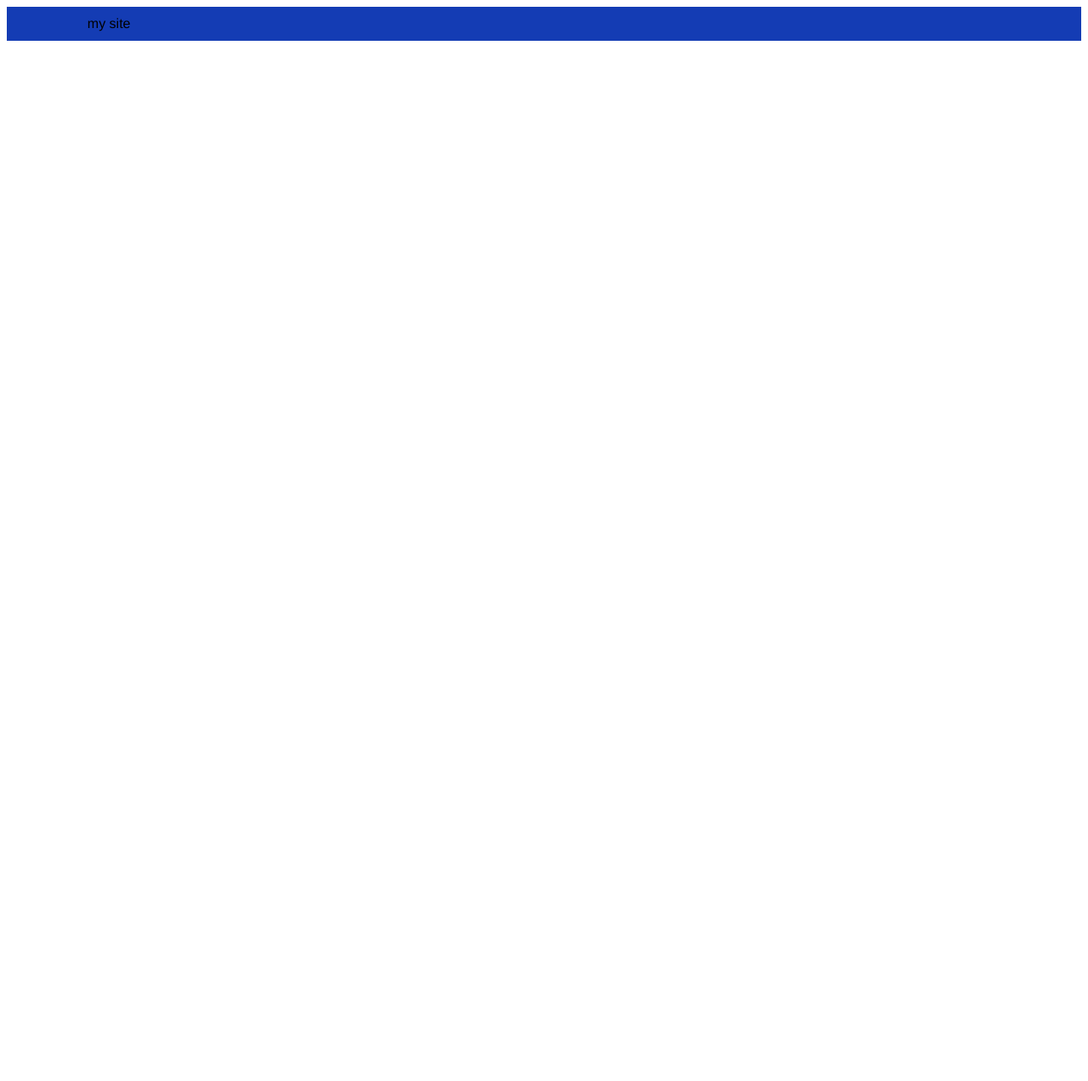
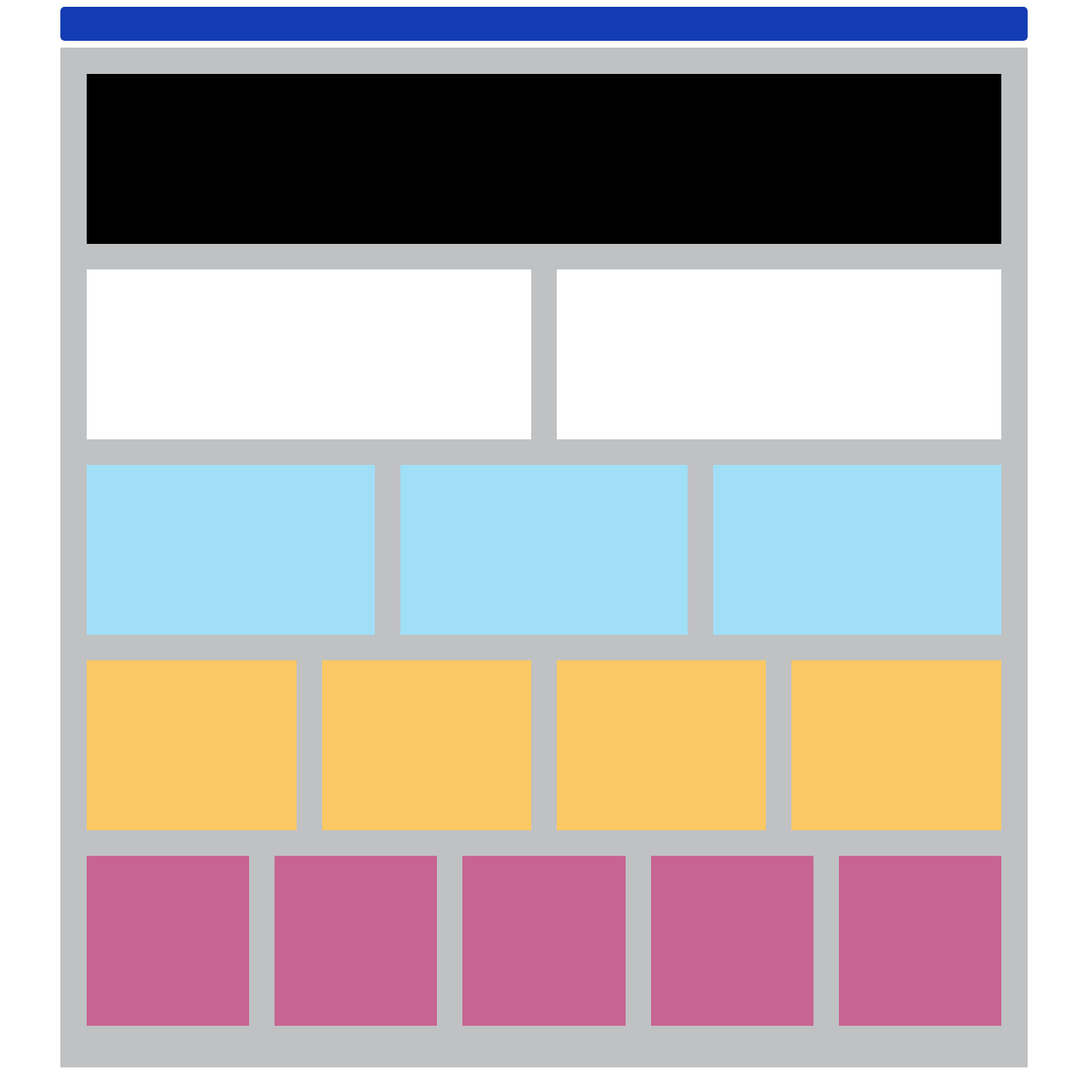
Before and after one commit to Muhammad-Ali-Ahmad/mta, a website: page index.html in a window 1280 px wide. Shown: the whole page at 85% size. Before the commit the page ends 800 px from the top, so only its background shows below. Drawn offline with Linux system fonts and the light colour scheme.

Commit message:
grid update

```diff
--- a/index.html
+++ b/index.html
@@ -14,6 +14,71 @@
 				my site
 			</div>
 		</header>
+
+		<div class="body-wrapper">
+			<div class="fill">
+
+					<div class="column-1">
+						<div class="fill1"></div>
+					</div>
+
+
+
+					<div class="column-2">
+						<div class="fill2"></div>
+					</div>
+					<div class="column-2">
+						<div class="fill2"></div>
+					</div>
+
+
+
+					<div class="column-3">
+						<div class="fill3"></div>
+					</div>
+					<div class="column-3">
+						<div class="fill3"></div>
+					</div>
+					<div class="column-3">
+						<div class="fill3"></div>
+					</div>
+
+
+
+					<div class="column-4">
+						<div class="fill4"></div>
+					</div>
+					<div class="column-4">
+						<div class="fill4"></div>
+					</div>
+					<div class="column-4">
+						<div class="fill4"></div>
+					</div>
+					<div class="column-4">
+						<div class="fill4"></div>
+					</div>
+
+
+					<div class="column-5">
+						<div class="fill5"></div>
+					</div>
+					<div class="column-5">
+						<div class="fill5"></div>
+					</div>
+					<div class="column-5">
+						<div class="fill5"></div>
+					</div>
+					<div class="column-5">
+						<div class="fill5"></div>
+					</div>
+					<div class="column-5">
+						<div class="fill5"></div>
+					</div>
+
+
+
+			</div>
+		</div>
 	</body>
 
 </html>
--- a/sass/desktop.scss
+++ b/sass/desktop.scss
@@ -0,0 +1,34 @@
+.column-1 {
+	float: left;
+	width: 100%;
+	padding: 15px;
+	box-sizing: border-box;
+}
+
+.column-2 {
+	float: left;
+	width: calc(100%/2);
+	padding: 15px;
+	box-sizing: border-box;
+}
+
+.column-3 {
+	float: left;
+	width: calc(100%/3);
+	padding: 15px;
+	box-sizing: border-box;
+}
+
+.column-4 {
+	float: left;
+	width: calc(100%/4);
+	padding: 15px;
+	box-sizing: border-box;
+}
+
+.column-5 {
+	float: left;
+	width: calc(100%/5);
+	padding: 15px;
+	box-sizing: border-box;
+}
--- a/sass/mobile.scss
+++ b/sass/mobile.scss
@@ -0,0 +1,6 @@
+.column-1, .column-2, .column-3, .column-4, .column-5 {
+	float: none;
+	width: 100%;
+	padding: 10px;
+	box-sizing: border-box;
+}
--- a/sass/site.scss
+++ b/sass/site.scss
@@ -3,22 +3,87 @@
 @import "base";
 
 
+
+
+@media screen and (min-width: 641px) and (max-width: 989px) {
+	@import "tablet";
+}
 @media screen and (max-width: 640px) {
 	@import "mobile";
 }
-
-
-@media screen and (min-width: 641px) {
+@media screen and (min-width: 990px) {
 	@import "desktop";
 }
 
+
+
+
 #global-header {
 	width: 100%;
-	background-color: $modern1;
 }
 
 .header-wrapper {
-	max-width: 85%;
+	max-width: 90%;
+	margin: 0 auto;
+	padding: 8px;
+	background-color: $modern1;
+	border-radius: 5px;
+	color: $modern1;
+	box-sizing: border-box;
+}
+
+.body-wrapper {
+	max-width: 90%;
 	margin: 0 auto;
 	padding: 8px 0;
+	box-sizing: border-box;
 }
+
+//test
+.fill {
+	background-color: $grey;
+	width: 100%;
+	height: 1200px;
+	padding: 1em;
+	box-sizing: border-box;
+}
+
+.fill1 {
+	background-color: $black;
+	width: 100%;
+	height: 200px;
+	padding: 1em;
+	box-sizing: border-box;
+}
+
+.fill2 {
+	background-color: $white;
+	width: 100%;
+	height: 200px;
+	padding: 1em;
+	box-sizing: border-box;
+}
+
+.fill3 {
+	background-color: $modern3;
+	width: 100%;
+	height: 200px;
+	padding: 1em;
+	box-sizing: border-box;
+}
+
+.fill4 {
+	background-color: $appealing3;
+	width: 100%;
+	height: 200px;
+	padding: 1em;
+	box-sizing: border-box;
+}
+
+.fill5 {
+	background-color: $majestic3;
+	width: 100%;
+	height: 200px;
+	padding: 1em;
+	box-sizing: border-box;
+}
--- /dev/null
+++ b/sass/tablet.scss
@@ -0,0 +1,20 @@
+.column-1, .column-2, .column-3 {
+	float: none;
+	width: 100%;
+	padding: 12.5px;
+	box-sizing: border-box;
+}
+
+.column-4 {
+	float: left;
+	width: calc(100%/2);
+	padding: 12.5px;
+	box-sizing: border-box;
+}
+
+.column-5 {
+	float: left;
+	width: calc(100%/3);
+	padding: 12.5px;
+	box-sizing: border-box;
+}
```
Also changed, not shown: css/site.css.
